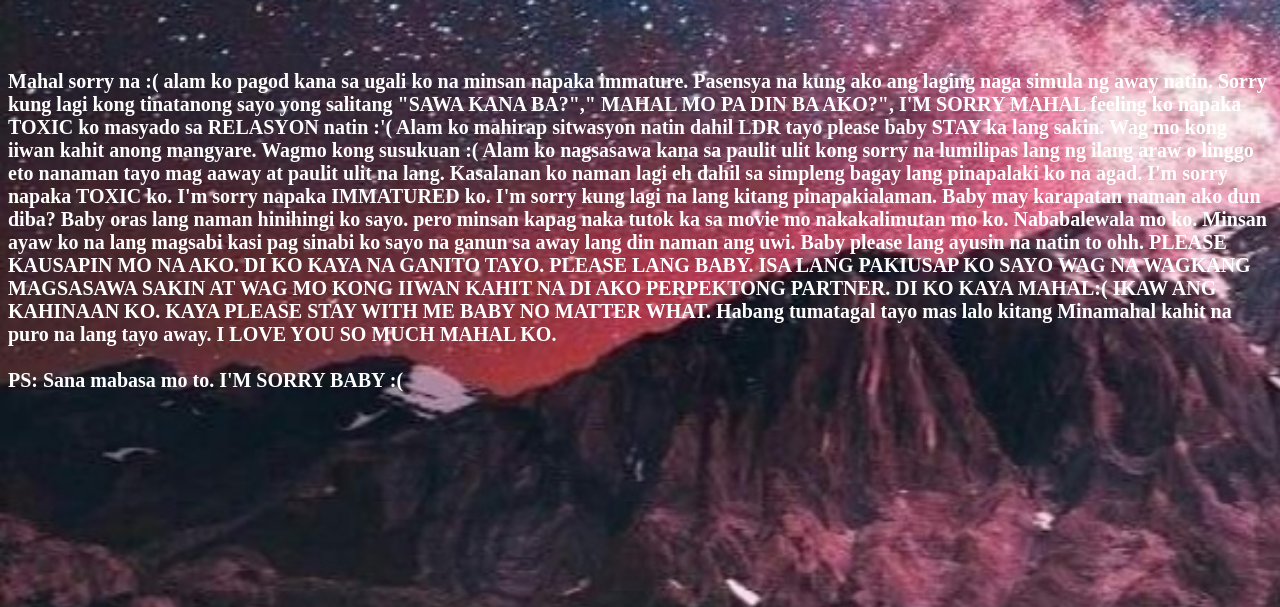
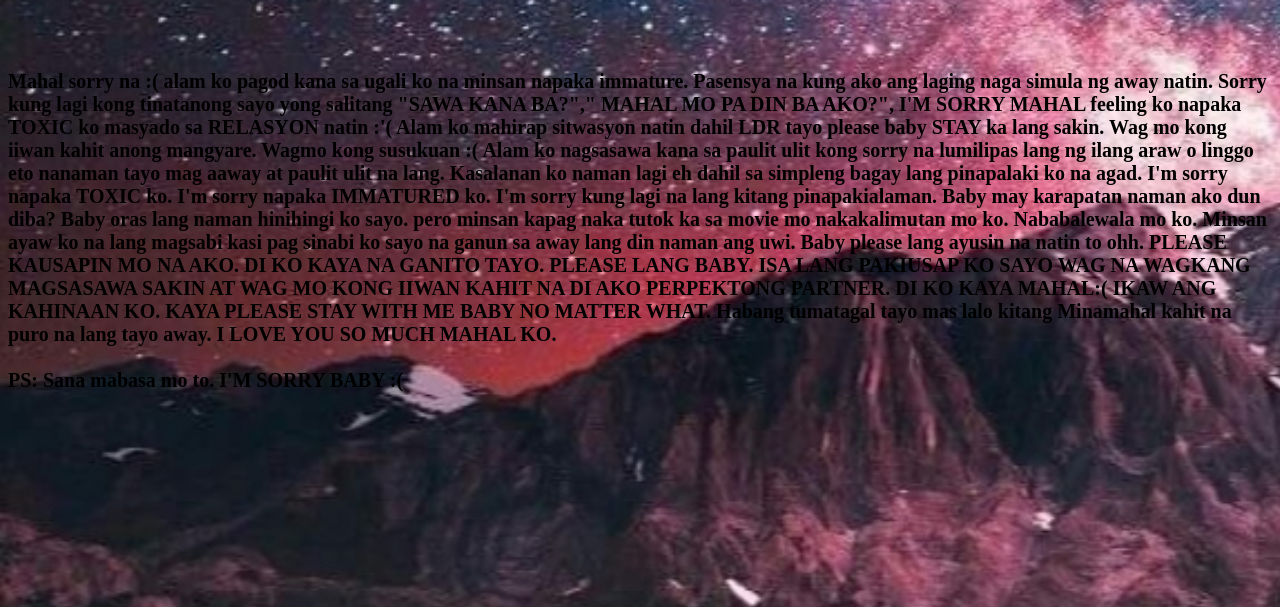
Before and after one commit to laurajane0316/click-moto, a plain HTML site: page indexx.html in a window 1280 px wide. Shown: the part 134-741 px from the top of the page. Drawn offline with Linux system fonts and the light colour scheme.

Commit message:
Update indexx.html

```diff
--- a/indexx.html
+++ b/indexx.html
@@ -24,7 +24,7 @@
 
 <body>
 
-<justify><h2 style="color:white; font-size:20px; font-style: bold;">   Mahal sorry na :( alam ko pagod kana sa ugali ko na minsan napaka immature. Pasensya na kung ako ang laging naga simula ng away natin.
+<justify><h2 style="color:black; font-size:20px; font-style: bold;">   Mahal sorry na :( alam ko pagod kana sa ugali ko na minsan napaka immature. Pasensya na kung ako ang laging naga simula ng away natin.
 
     Sorry kung lagi kong tinatanong sayo yong salitang "SAWA KANA BA?"," MAHAL MO PA DIN BA AKO?", I'M SORRY MAHAL feeling ko napaka TOXIC ko masyado sa RELASYON natin :'(
 
```
